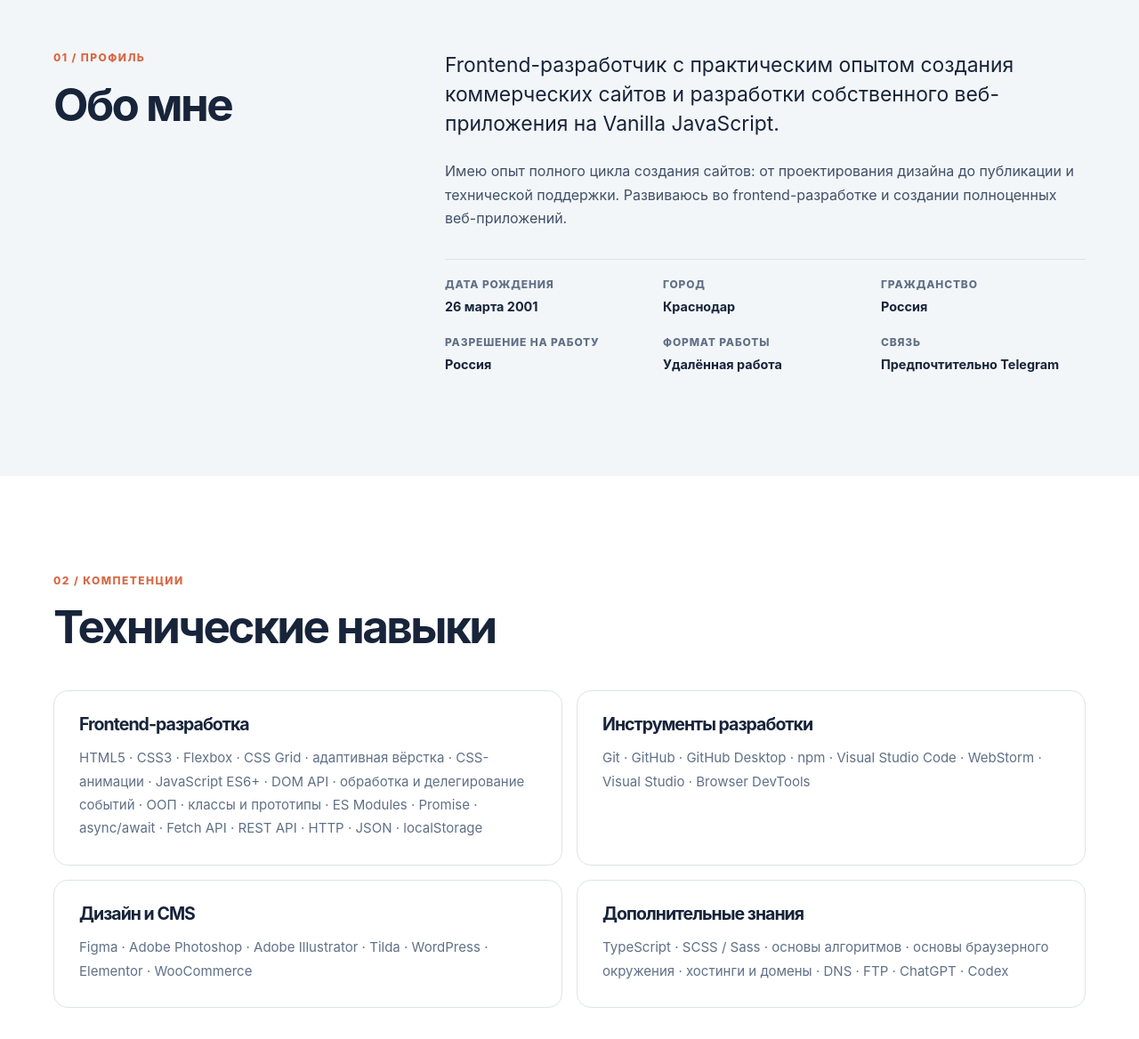
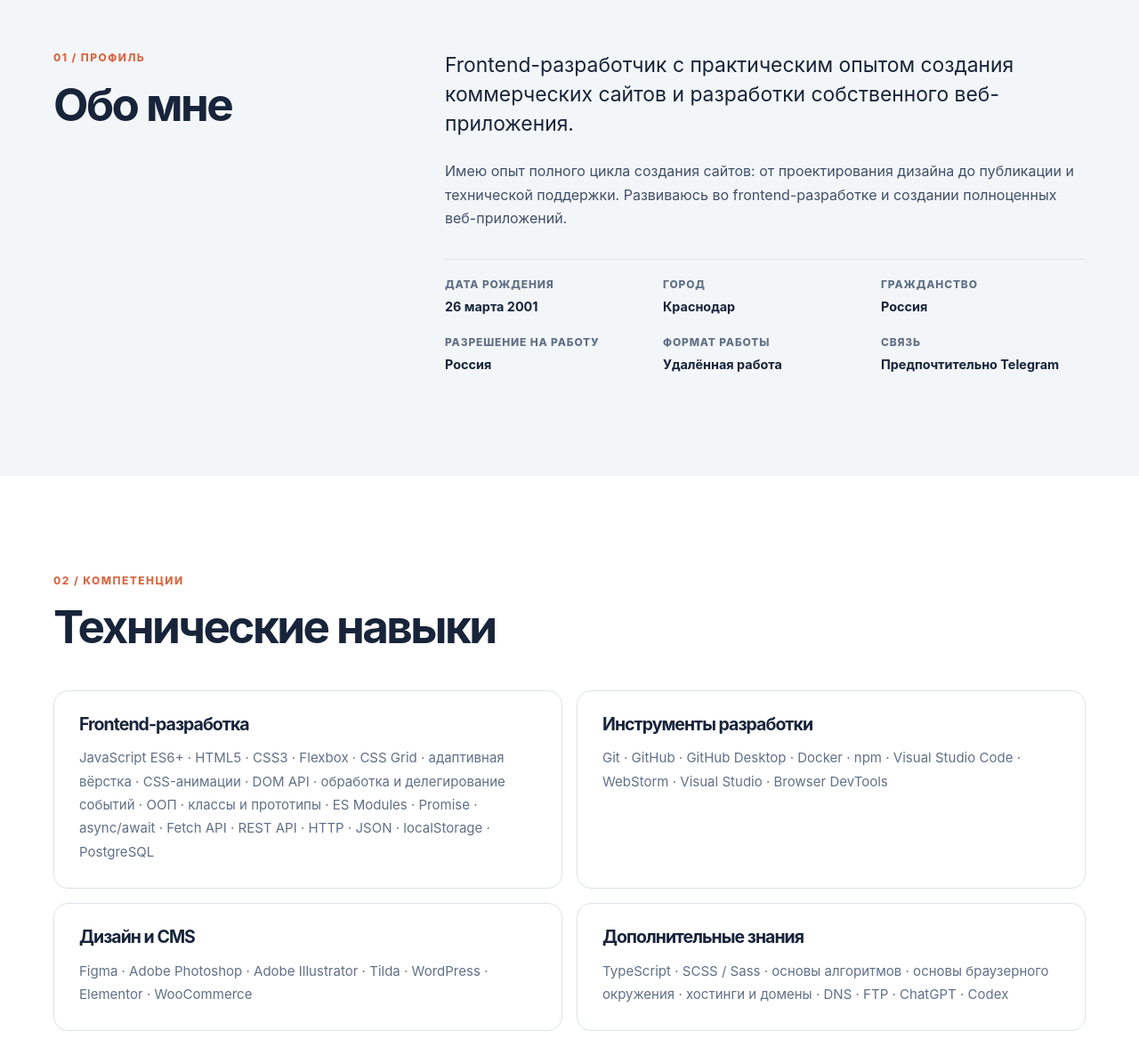
Before and after one commit to vlglux/resume, a plain HTML site: page index.html in a window 1280 px wide. Shown: the part 853-2021 px from the top of the page at 89% size. Drawn offline with Linux system fonts and the light colour scheme.

Commit message:
update text on index.js

```diff
--- a/index.html
+++ b/index.html
@@ -107,8 +107,7 @@
           <div class="prose reveal">
             <p class="lead-text">
               Frontend-разработчик с практическим опытом создания коммерческих
-              сайтов и разработки собственного веб-приложения на Vanilla
-              JavaScript.
+              сайтов и разработки собственного веб-приложения.
             </p>
             <p>
               Имею опыт полного цикла создания сайтов: от проектирования дизайна
@@ -155,18 +154,18 @@
             <article class="skill-card reveal">
               <h3>Frontend-разработка</h3>
               <p>
-                HTML5 · CSS3 · Flexbox · CSS Grid · адаптивная вёрстка ·
-                CSS-анимации · JavaScript ES6+ · DOM API · обработка и
-                делегирование событий · ООП · классы и прототипы · ES Modules ·
-                Promise · async/await · Fetch API · REST API · HTTP · JSON ·
-                localStorage
+                JavaScript ES6+ · HTML5 · CSS3 · Flexbox · CSS Grid · адаптивная
+                вёрстка · CSS-анимации · DOM API · обработка и делегирование
+                событий · ООП · классы и прототипы · ES Modules · Promise ·
+                async/await · Fetch API · REST API · HTTP · JSON · localStorage
+                · PostgreSQL
               </p>
             </article>
             <article class="skill-card reveal">
               <h3>Инструменты разработки</h3>
               <p>
-                Git · GitHub · GitHub Desktop · npm · Visual Studio Code ·
-                WebStorm · Visual Studio · Browser DevTools
+                Git · GitHub · GitHub Desktop · Docker · npm · Visual Studio
+                Code · WebStorm · Visual Studio · Browser DevTools
               </p>
             </article>
             <article class="skill-card reveal">
```
